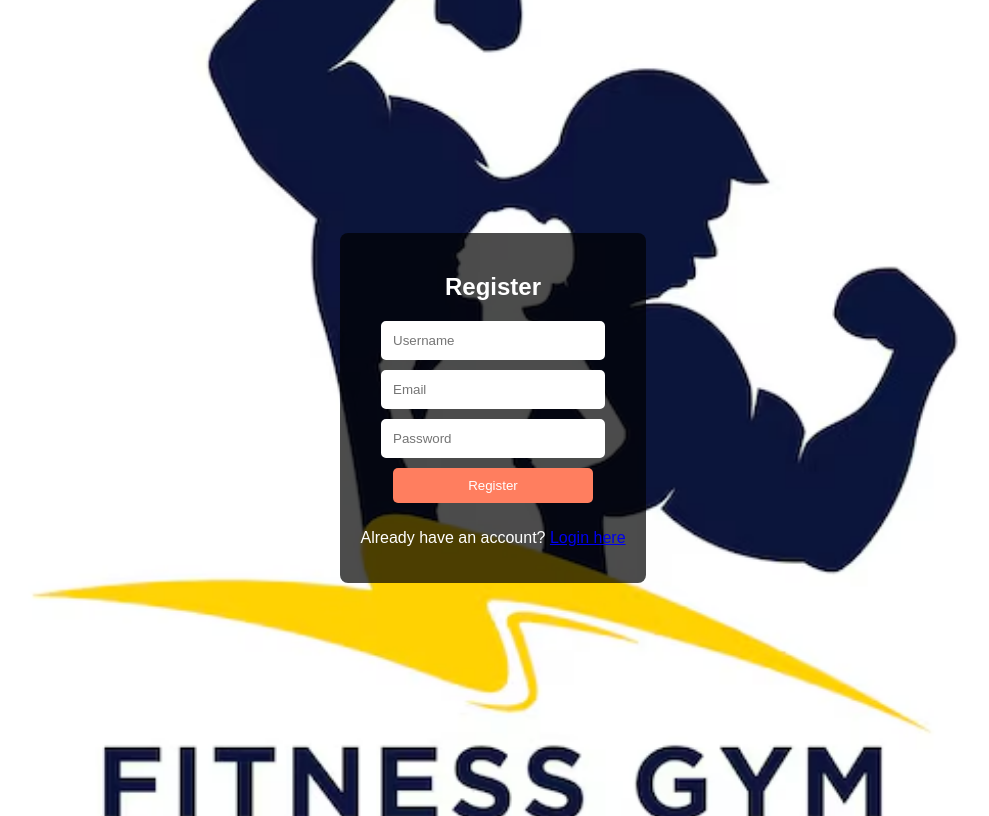
After one commit to jondangan/ampew, a PHP site: the page made by gym management/register.php in a window 1280 px wide. The commit adds this page. Shown: the whole page, without its empty margins (147-1136 px from the left). Run offline with PHP 8.4, Linux system fonts and the light colour scheme.

Commit message:
Add files via upload

```diff
--- /dev/null
+++ b/gym management/config.php
@@ -0,0 +1,12 @@
+<?php
+$host = "localhost";
+$user = "root"; // Default user for XAMPP
+$password = ""; // Default password is empty
+$database = "gym_management"; // Make sure your database name is correct
+
+$conn = mysqli_connect($host, $user, $password, $database);
+
+if (!$conn) {
+    die("Connection failed: " . mysqli_connect_error());
+}
+?>
--- /dev/null
+++ b/gym management/logout.php
@@ -0,0 +1,6 @@
+<?php
+session_start();
+session_destroy();
+header("Location: login.php");
+exit();
+?>
--- /dev/null
+++ b/gym management/register.php
@@ -0,0 +1,84 @@
+<?php
+session_start();
+include("config.php"); // Database connection
+
+if ($_SERVER["REQUEST_METHOD"] == "POST") {
+    $username = $_POST["username"];
+    $email = $_POST["email"];
+    $password = password_hash($_POST["password"], PASSWORD_DEFAULT); // Secure password
+
+    // Check if username or email exists
+    $check_query = "SELECT * FROM users WHERE username='$username' OR email='$email'";
+    $result = mysqli_query($conn, $check_query);
+
+    if (mysqli_num_rows($result) > 0) {
+        $error = "Username or Email already exists!";
+    } else {
+        // Insert new user
+        $query = "INSERT INTO users (username, email, password) VALUES ('$username', '$email', '$password')";
+        if (mysqli_query($conn, $query)) {
+            $_SESSION["user"] = $username;
+            header("Location: index.php"); // Redirect after successful registration
+            exit();
+        } else {
+            $error = "Registration failed, please try again.";
+        }
+    }
+}
+?>
+
+<!DOCTYPE html>
+<html lang="en">
+<head>
+    <meta charset="UTF-8">
+    <meta name="viewport" content="width=device-width, initial-scale=1.0">
+    <title>Register - Gym Management</title>
+    <style>
+        body {
+            font-family: Arial, sans-serif;
+            display: flex;
+            justify-content: center;
+            align-items: center;
+            height: 100vh;
+            background: url('image/fitness-gym-logo.png') no-repeat center center;
+            background-size: cover;
+        }
+        .register-container {
+            background: rgba(0, 0, 0, 0.7);
+            padding: 20px;
+            border-radius: 8px;
+            color: white;
+            text-align: center;
+        }
+        input[type="text"], input[type="email"], input[type="password"], input[type="submit"] {
+            margin-bottom: 10px;
+            padding: 10px;
+            width: 200px;
+            border: 2px solid #fff;
+            border-radius: 5px;
+        }
+        input[type="submit"] {
+            cursor: pointer;
+            background-color: #ff7e5f;
+            color: white;
+            border: none;
+        }
+        input[type="submit"]:hover {
+            background-color: #feb47b;
+        }
+    </style>
+</head>
+<body>
+    <div class="register-container">
+        <h2>Register</h2>
+        <?php if (isset($error)) echo "<p style='color: red;'>$error</p>"; ?>
+        <form method="post">
+            <input type="text" name="username" placeholder="Username" required><br>
+            <input type="email" name="email" placeholder="Email" required><br>
+            <input type="password" name="password" placeholder="Password" required><br>
+            <input type="submit" value="Register">
+        </form>
+        <p>Already have an account? <a href="login.php">Login here</a></p>
+    </div>
+</body>
+</html>
```
Also changed, not shown: gym management/index.php (+51 -66 lines), gym management/login.php (added, +83 -0 lines), gym management/image/123.png (added), gym management/image/gym_gym.png (added), gym management/image/wth.png (added).
